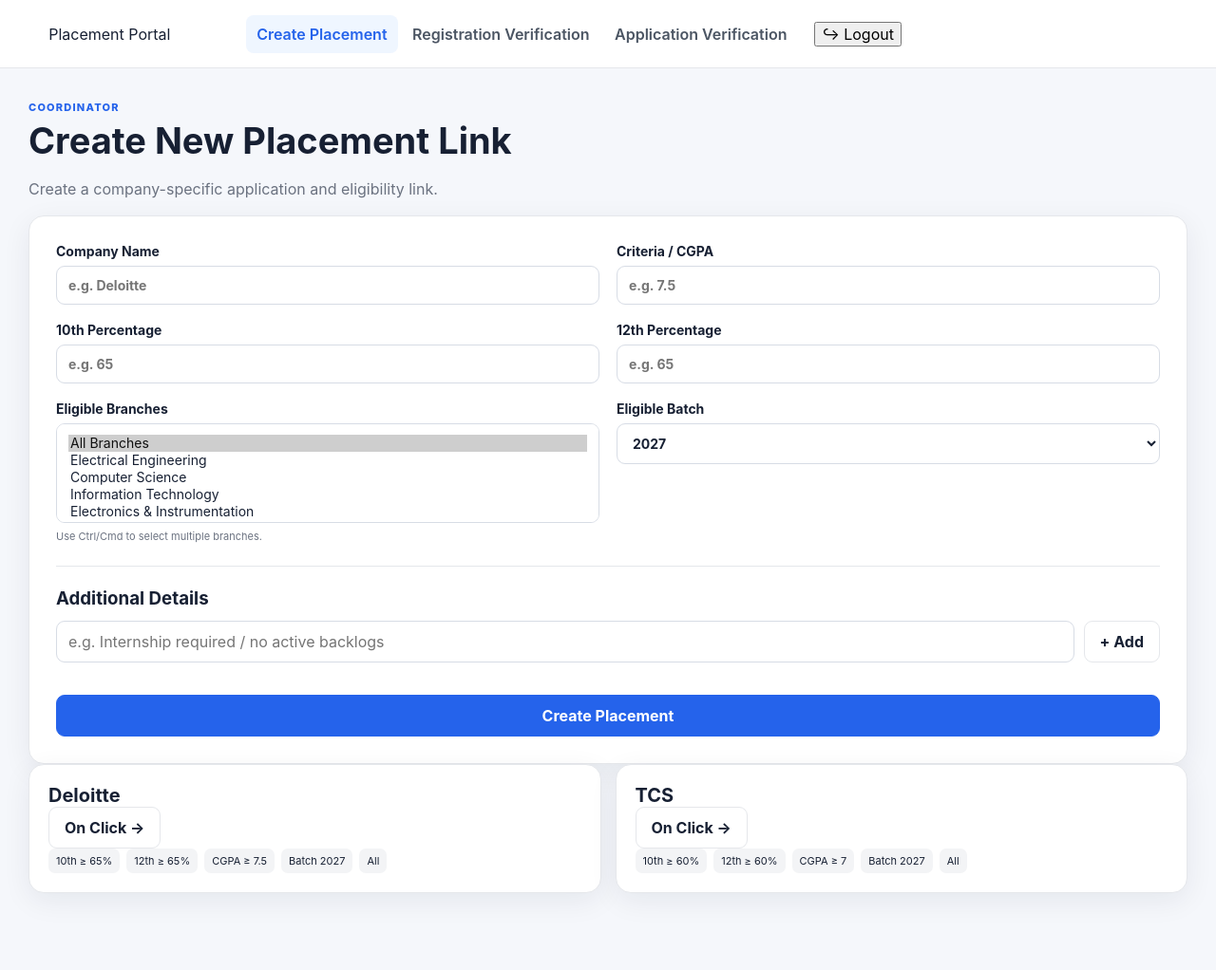
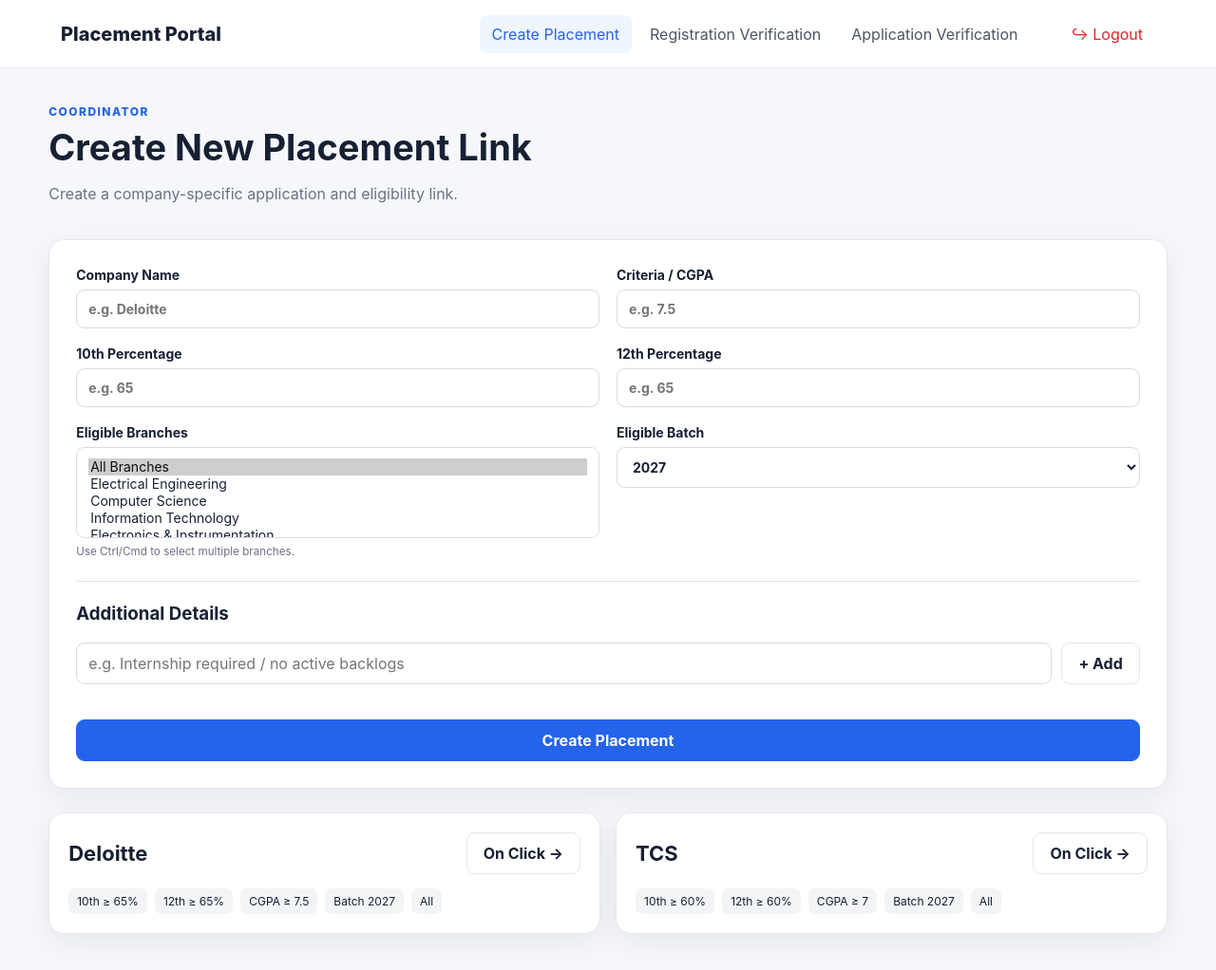
Before and after one commit to adityanarayanpati200579-del/Cell-web, a plain HTML site: page index.html in a window 1280 px wide. Shown: the whole page at 95% size. Drawn offline with Linux system fonts and the light colour scheme.

Commit message:
Update style.css

```diff
--- a/style.css
+++ b/style.css
@@ -1,47 +1,253 @@
-*{box-sizing:border-box}
-:root{--primary:#2563eb;--primary-dark:#1d4ed8;--bg:#f5f7fb;--card:#fff;--text:#172033;--muted:#6b7280;--border:#e5e7eb;--success:#15803d;--warning:#b45309;--danger:#dc2626;--shadow:0 8px 30px rgba(20,32,55,.07)}
-html{scroll-behavior:smooth}
-body{margin:0;background:var(--bg);color:var(--text);font-family:Inter,ui-sans-serif,system-ui,-apple-system,BlinkMacSystemFont,"Segoe UI",sans-serif;-webkit-text-size-adjust:100%}
-button,input,select{font:inherit}
-button{cursor:pointer}
-button:focus-visible,input:focus-visible,select:focus-visible{outline:3px solid rgba(37,99,235,.22);outline-offset:2px}
+* { box-sizing: border-box; }
 
-.topbar{min-height:72px;padding:10px clamp(16px,4vw,55px);background:#fff;border-bottom:1px solid var(--border);display:flex;align-items:center;gap:18px;position:sticky;top:0;z-index:100}
-.brand{display:flex;align-items:center;gap:10px;min-width:190px}.brand-mark{width:36px;height:36px;display:grid;place-items:center;border-radius:9px;background:var(--primary);color:#fff;font-weight:900}.brand-copy strong{display:block;font-size:16px}.brand-copy span{display:block;font-size:10px;color:var(--muted);font-weight:650;margin-top:2px}
-.main-nav{display:flex;align-items:center;gap:3px;flex:1;min-width:0}.nav-btn{border:0;background:transparent;color:#4b5563;padding:10px 11px;border-radius:8px;white-space:nowrap;font-weight:600}.nav-btn:hover,.nav-btn.active{background:#eff6ff;color:var(--primary)}
-.role-switch{border:1px solid #bfdbfe;background:#eff6ff;color:#1d4ed8;padding:10px 14px;border-radius:9px;font-weight:750;white-space:nowrap}.mobile-menu,.mobile-nav-header,.nav-backdrop{display:none}
+:root {
+  --primary: #2563eb;
+  --primary-dark: #1d4ed8;
+  --bg: #f5f7fb;
+  --card: #ffffff;
+  --text: #172033;
+  --muted: #6b7280;
+  --border: #e5e7eb;
+  --success: #15803d;
+  --warning: #b45309;
+  --danger: #dc2626;
+  --shadow: 0 8px 30px rgba(20, 32, 55, .07);
+}
 
-.container{width:min(1220px,calc(100% - 40px));margin:34px auto 70px}.section{display:none}.section.active{display:block}
-.page-heading{display:flex;justify-content:space-between;align-items:center;gap:20px;margin-bottom:24px}.hero{min-height:95px}.eyebrow{text-transform:uppercase;letter-spacing:.11em;color:var(--primary);font-size:11px;font-weight:800;margin:0 0 7px}h1{font-size:clamp(27px,4vw,38px);line-height:1.15;margin:0}h2{font-size:20px;margin:0}h3{margin:0 0 12px}.muted{color:var(--muted);line-height:1.5}.page-heading .muted{margin:7px 0 0}.role-pill,.test-badge{display:inline-flex;align-items:center;padding:8px 12px;border-radius:999px;background:#eff6ff;color:#1d4ed8;font-size:10px;font-weight:850;letter-spacing:.06em;white-space:nowrap}
-.stats{display:grid;grid-template-columns:repeat(4,1fr);gap:15px;margin-bottom:25px}.stat-card{background:#fff;border:1px solid var(--border);border-radius:14px;padding:20px;box-shadow:var(--shadow)}.stat-card span{display:block;color:var(--muted);font-size:13px}.stat-card strong{display:block;font-size:29px;margin-top:7px}
-.quick-grid{display:grid;grid-template-columns:repeat(3,1fr);gap:15px}.quick-card{border:1px solid var(--border);background:#fff;border-radius:14px;padding:19px;display:flex;gap:13px;text-align:left;color:var(--text);transition:.15s}.quick-card:hover{border-color:#93c5fd;transform:translateY(-1px)}.quick-card b{display:block}.quick-card small{display:block;color:var(--muted);font-weight:400;margin-top:5px;line-height:1.4}.quick-icon{font-size:23px;color:var(--primary);line-height:1}
+body {
+  margin: 0;
+  font-family: Inter, ui-sans-serif, system-ui, -apple-system, BlinkMacSystemFont, "Segoe UI", sans-serif;
+  background: var(--bg);
+  color: var(--text);
+}
 
-.card{background:var(--card);border:1px solid var(--border);border-radius:16px;box-shadow:var(--shadow)}
-.form-card{padding:28px}.form-grid{display:grid;grid-template-columns:repeat(2,minmax(0,1fr));gap:18px}
-label{display:flex;flex-direction:column;gap:7px;font-size:14px;font-weight:650;min-width:0}input,select{width:100%;min-width:0;border:1px solid #d7dce5;border-radius:9px;padding:11px 12px;background:#fff;color:var(--text);outline:none}input:focus,select:focus{border-color:var(--primary);box-shadow:0 0 0 3px #dbeafe}select[multiple]{min-height:105px}small{color:var(--muted);font-weight:400;font-size:11px}
-.additional{border-top:1px solid var(--border);margin-top:24px;padding-top:22px}.inline-form{display:flex;gap:10px}.inline-form input{flex:1}.tag-list{display:flex;flex-wrap:wrap;gap:8px;margin-top:12px}.tag{padding:6px 10px;border-radius:999px;background:#eff6ff;color:#1d4ed8;font-size:12px}
-.primary,.secondary{border-radius:9px;padding:11px 16px;font-weight:700;border:1px solid transparent}.primary{background:var(--primary);color:#fff;border-color:var(--primary)}.primary:hover{background:var(--primary-dark)}.secondary{background:#fff;color:var(--text);border-color:var(--border)}.secondary:hover{background:#f8fafc}.create-btn{margin-top:22px;width:100%}
-.subheading{display:flex;align-items:center;justify-content:space-between;gap:15px;margin:30px 0 14px}.subheading .muted{font-size:13px;margin:4px 0 0}
-.placement-list{display:grid;grid-template-columns:repeat(2,minmax(0,1fr));gap:15px}.placement-card{padding:20px}.company-line{display:flex;align-items:center;justify-content:space-between;gap:12px;margin-bottom:14px}.company-line h2{font-size:21px;margin-bottom:3px}.criteria{display:flex;flex-wrap:wrap;gap:7px}.criteria span{background:#f3f4f6;border-radius:7px;padding:6px 8px;font-size:11px;max-width:100%}
+button, input, select { font: inherit; }
 
-.filters{padding:20px;display:grid;grid-template-columns:1.4fr 1.4fr 1fr;gap:12px;margin-bottom:20px}.table-card{overflow:hidden}.table-header{padding:20px;display:flex;align-items:center;justify-content:space-between;gap:15px;border-bottom:1px solid var(--border)}.button-row{display:flex;gap:8px}.responsive-table{width:100%;overflow-x:auto;-webkit-overflow-scrolling:touch}table{width:100%;border-collapse:collapse;min-width:720px}th,td{padding:13px 15px;border-bottom:1px solid var(--border);text-align:left;white-space:nowrap;font-size:13px}th{background:#f8fafc;font-size:10px;text-transform:uppercase;color:#64748b}tr:last-child td{border-bottom:0}.status{display:inline-flex;padding:5px 9px;border-radius:999px;font-size:11px;font-weight:750}.verified{color:var(--success);background:#dcfce7}.pending{color:var(--warning);background:#fef3c7}.rejected{color:var(--danger);background:#fee2e2}.row-unverified{background:#fffbeb}.empty{padding:35px!important;text-align:center!important;color:var(--muted)}
+.topbar {
+  height: 72px;
+  padding: 0 5%;
+  background: #fff;
+  border-bottom: 1px solid var(--border);
+  display: flex;
+  align-items: center;
+  gap: 30px;
+  position: sticky;
+  top: 0;
+  z-index: 10;
+}
 
-.student-heading{align-items:flex-start}.student-company-grid{display:grid;grid-template-columns:repeat(3,minmax(0,1fr));gap:15px;margin-bottom:25px}.student-company{padding:21px}.student-company h2{margin:0 0 6px}.student-company p{font-size:13px;margin:0}.student-company .criteria{margin:14px 0 17px}.apply-btn{width:100%}
-.student-form-card{padding:26px;margin-bottom:25px}.hidden{display:none!important}.form-title{display:flex;align-items:flex-start;justify-content:space-between;gap:15px;margin-bottom:22px}.form-title h2{font-size:23px}.form-title .muted{font-size:13px;margin:6px 0 0}.eligibility-box{margin-top:20px;padding:13px;border-radius:10px;background:#f8fafc;border:1px solid var(--border);font-size:13px}.eligibility-box.good{background:#f0fdf4;border-color:#bbf7d0;color:#166534}.eligibility-box.bad{background:#fff7ed;border-color:#fed7aa;color:#9a3412}.my-applications{margin-top:25px}.counter{min-width:30px;height:30px;padding:0 9px;border-radius:999px;display:grid;place-items:center;background:#eff6ff;color:#1d4ed8;font-weight:800}
-.toast{position:fixed;right:22px;bottom:22px;max-width:min(420px,calc(100vw - 44px));background:#111827;color:#fff;padding:13px 17px;border-radius:10px;opacity:0;transform:translateY(15px);pointer-events:none;transition:.25s;z-index:200;font-size:14px}.toast.show{opacity:1;transform:translateY(0)}
+.brand { font-weight: 800; font-size: 20px; margin-right: auto; }
 
-@media(max-width:1100px){
-  .topbar{gap:12px}.brand{min-width:165px}.main-nav{gap:1px}.nav-btn{font-size:12px;padding:9px 8px}.role-switch{font-size:12px;padding:9px 11px}
-  .student-company-grid{grid-template-columns:repeat(2,minmax(0,1fr))}
+nav { display: flex; gap: 6px; }
+
+.nav-btn, .logout {
+  border: 0;
+  background: transparent;
+  padding: 10px 13px;
+  border-radius: 8px;
+  cursor: pointer;
+  color: #4b5563;
 }
-@media(max-width:850px){
-  .topbar{padding:10px 16px}.mobile-menu{display:grid;place-items:center;border:1px solid var(--border);background:#fff;border-radius:9px;width:40px;height:40px;font-size:20px}.main-nav{position:fixed;top:0;left:-310px;width:min(310px,86vw);height:100dvh;background:#fff;z-index:120;display:flex;flex-direction:column;align-items:stretch;padding:16px;box-shadow:10px 0 35px rgba(0,0,0,.12);transition:left .22s}.main-nav.open{left:0}.nav-backdrop{position:fixed;inset:0;background:rgba(15,23,42,.38);z-index:110}.nav-backdrop.open{display:block}.mobile-nav-header{display:flex;align-items:center;justify-content:space-between;padding:5px 4px 18px;margin-bottom:5px;border-bottom:1px solid var(--border)}.mobile-nav-header button{border:0;background:#f3f4f6;width:32px;height:32px;border-radius:7px;font-size:23px;line-height:1}.nav-btn{width:100%;text-align:left;margin:2px 0;padding:12px}.role-switch{margin-left:auto}.container{width:min(100% - 28px,720px);margin:25px auto 55px}.stats{grid-template-columns:repeat(2,1fr)}.quick-grid{grid-template-columns:1fr}.form-grid{grid-template-columns:1fr}.placement-list{grid-template-columns:1fr}.filters{grid-template-columns:1fr}.student-company-grid{grid-template-columns:1fr}.subheading{align-items:flex-start;flex-direction:column}.subheading .secondary{width:100%}
+
+.nav-btn.active, .nav-btn:hover { background: #eff6ff; color: var(--primary); }
+
+.logout { color: var(--danger); }
+
+.container { width: min(1180px, 92%); margin: 38px auto 70px; }
+
+.section { display: none; }
+.section.active { display: block; }
+
+.section-heading {
+  display: flex;
+  justify-content: space-between;
+  align-items: center;
+  margin-bottom: 22px;
 }
-@media(max-width:560px){
-  .topbar{min-height:64px}.brand{min-width:0}.brand-copy strong{font-size:14px}.brand-copy span{font-size:9px}.brand-mark{width:33px;height:33px}.role-switch{font-size:11px;padding:9px 10px}
-  .container{width:calc(100% - 22px);margin-top:20px}.page-heading{margin-bottom:20px}.hero{display:block}.role-pill{margin-top:14px}.test-badge{font-size:9px;margin-top:12px}
-  h1{font-size:28px}.form-card,.student-form-card{padding:18px}.table-header{padding:16px;align-items:stretch;flex-direction:column}.button-row{display:grid;grid-template-columns:1fr 1fr}.button-row button{width:100%;padding:10px 8px;font-size:12px}.filters{padding:16px}.placement-card{padding:17px}.company-line{align-items:flex-start;flex-direction:column}.company-line button{width:100%}.student-company{padding:18px}.form-title{flex-direction:column}.form-title .secondary{width:100%}.additional{margin-top:20px;padding-top:18px}.inline-form{flex-direction:column}.inline-form button{width:100%}.create-btn{padding:13px}.stats{gap:10px}.stat-card{padding:16px}.stat-card strong{font-size:25px}
+
+.eyebrow {
+  text-transform: uppercase;
+  letter-spacing: .12em;
+  color: var(--primary);
+  font-size: 12px;
+  font-weight: 800;
+  margin: 0 0 7px;
 }
-@media(max-width:370px){
-  .role-switch{font-size:10px;padding:8px}.brand-copy{display:none}.button-row{grid-template-columns:1fr}.stats{grid-template-columns:1fr 1fr}
+
+h1 { margin: 0; font-size: clamp(27px, 4vw, 38px); }
+h2 { margin: 0; font-size: 19px; }
+h3 { margin-top: 0; }
+
+.muted { color: var(--muted); }
+.card {
+  background: var(--card);
+  border: 1px solid var(--border);
+  border-radius: 16px;
+  box-shadow: var(--shadow);
 }
+
+.form-card { padding: 28px; }
+
+.form-grid {
+  display: grid;
+  grid-template-columns: repeat(2, 1fr);
+  gap: 18px;
+}
+
+label {
+  display: flex;
+  flex-direction: column;
+  gap: 7px;
+  font-weight: 650;
+  font-size: 14px;
+}
+
+input, select {
+  width: 100%;
+  border: 1px solid #d7dce5;
+  border-radius: 9px;
+  padding: 11px 12px;
+  background: #fff;
+  color: var(--text);
+  outline: none;
+}
+
+input:focus, select:focus { border-color: var(--primary); box-shadow: 0 0 0 3px #dbeafe; }
+
+select[multiple] { min-height: 96px; }
+
+small { color: var(--muted); font-weight: 400; }
+
+.additional {
+  border-top: 1px solid var(--border);
+  margin-top: 24px;
+  padding-top: 22px;
+}
+
+.inline-form { display: flex; gap: 10px; }
+.inline-form input { flex: 1; }
+
+.primary, .secondary {
+  border-radius: 9px;
+  padding: 11px 17px;
+  cursor: pointer;
+  font-weight: 700;
+}
+
+.primary {
+  border: 1px solid var(--primary);
+  background: var(--primary);
+  color: white;
+}
+.primary:hover { background: var(--primary-dark); }
+
+.secondary {
+  border: 1px solid var(--border);
+  background: white;
+  color: var(--text);
+}
+.secondary:hover { background: #f8fafc; }
+
+.create-btn { margin-top: 25px; width: 100%; }
+
+.tag-list { display: flex; flex-wrap: wrap; gap: 8px; margin-top: 12px; }
+.tag {
+  padding: 6px 10px;
+  border-radius: 999px;
+  background: #eff6ff;
+  color: #1d4ed8;
+  font-size: 13px;
+}
+
+.placement-list {
+  margin-top: 25px;
+  display: grid;
+  grid-template-columns: repeat(2, 1fr);
+  gap: 16px;
+}
+
+.placement-card { padding: 20px; }
+.placement-card .company {
+  display: flex;
+  justify-content: space-between;
+  align-items: center;
+  margin-bottom: 15px;
+}
+.placement-card .company h2 { font-size: 22px; }
+
+.criteria {
+  display: flex;
+  flex-wrap: wrap;
+  gap: 8px;
+}
+.criteria span {
+  background: #f3f4f6;
+  border-radius: 7px;
+  padding: 6px 9px;
+  font-size: 12px;
+}
+
+.filters {
+  padding: 20px;
+  display: grid;
+  grid-template-columns: 1.5fr repeat(4, 1fr);
+  gap: 12px;
+  margin-bottom: 20px;
+}
+
+.table-card { overflow: hidden; }
+.table-header {
+  padding: 20px;
+  display: flex;
+  align-items: center;
+  justify-content: space-between;
+  border-bottom: 1px solid var(--border);
+}
+.table-wrap { overflow-x: auto; }
+
+table { width: 100%; border-collapse: collapse; }
+th, td {
+  padding: 14px 16px;
+  border-bottom: 1px solid var(--border);
+  text-align: left;
+  white-space: nowrap;
+  font-size: 14px;
+}
+th { background: #f8fafc; font-size: 12px; text-transform: uppercase; color: #64748b; }
+tr:last-child td { border-bottom: 0; }
+
+.status {
+  display: inline-flex;
+  padding: 5px 9px;
+  border-radius: 999px;
+  font-size: 12px;
+  font-weight: 750;
+}
+.verified { color: var(--success); background: #dcfce7; }
+.pending { color: var(--warning); background: #fef3c7; }
+.rejected { color: var(--danger); background: #fee2e2; }
+
+.row-unverified { background: #fffbeb; }
+
+.toast {
+  position: fixed;
+  right: 25px;
+  bottom: 25px;
+  background: #111827;
+  color: white;
+  padding: 13px 17px;
+  border-radius: 10px;
+  opacity: 0;
+  transform: translateY(15px);
+  pointer-events: none;
+  transition: .25s;
+}
+.toast.show { opacity: 1; transform: translateY(0); }
+
+@media (max-width: 850px) {
+  .topbar { height: auto; min-height: 72px; flex-wrap: wrap; padding: 12px 4%; }
+  .brand { margin-right: 0; }
+  nav { order: 3; width: 100%; overflow-x: auto; }
+  .form-grid, .placement-list, .filters { grid-template-columns: 1fr; }
+  .section-heading { align-items: flex-start; gap: 15px; }
+}
```
